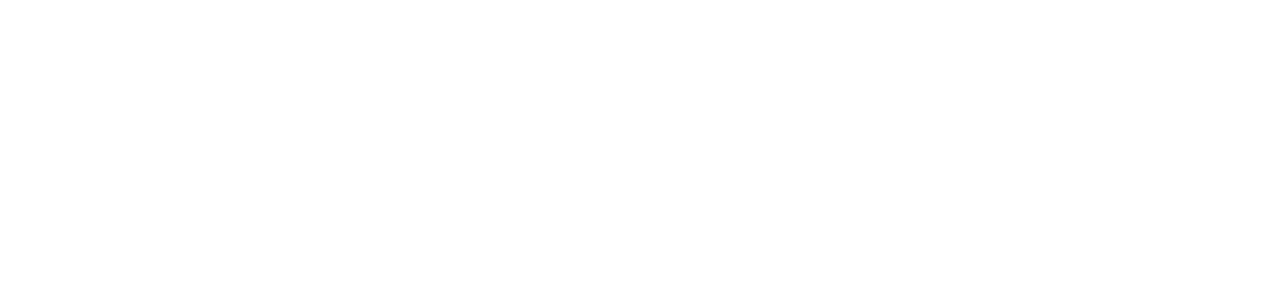
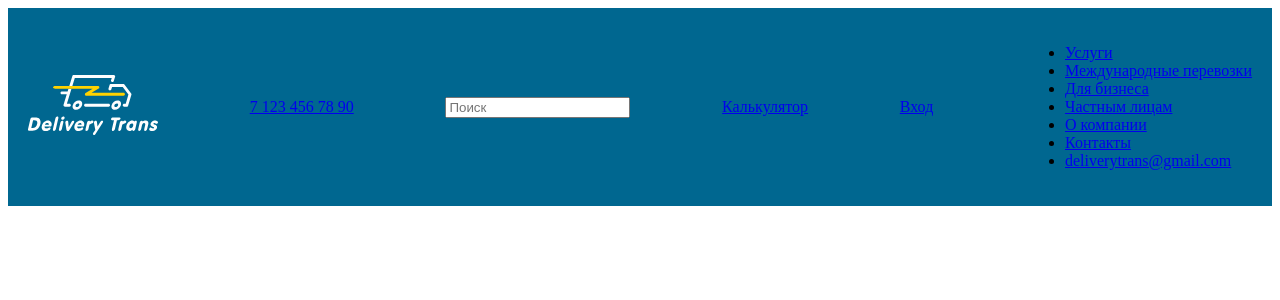
Before and after one commit to otashiy/deliery-trans, a React (Create React App) app: page / in a window 1280 px wide. Shown: the top 300 px of the page. Built offline with nearby package versions, Linux system fonts and the light colour scheme.

Commit message:
added header

```diff
--- a/src/App.js
+++ b/src/App.js
@@ -1,8 +1,13 @@
+import { BrowserRouter, Route, Routes } from "react-router-dom";
+import Home from "./pages/home/home";
+
 const App = () => {
     return (
-        <div>
-
-        </div>
+        <BrowserRouter>
+            <Routes>
+                <Route path="/" element={<Home />} />
+            </Routes>
+        </BrowserRouter>
     )
 }
 
--- a/src/components/container/container.js
+++ b/src/components/container/container.js
@@ -1,6 +1,6 @@
 const Container = ({ className, children }) => {
     return (
-        <div className={`container` + className}>
+        <div className={`container ` + className}>
             {children}
         </div>
     )
--- a/src/components/container/container.scss
+++ b/src/components/container/container.scss
@@ -0,0 +1,5 @@
+.container {
+    max-width: 1500px;
+    margin: 0 auto;
+    padding: 0 20px;
+}
--- /dev/null
+++ b/src/components/header/header.js
@@ -0,0 +1,30 @@
+import Container from "../container/container";
+import logo from "../../assets/images/site-logo.svg";
+import { Link } from "react-router-dom";
+import "./header.scss";
+import Navbar from "../navbar/navbar";
+
+const Header = () => {
+    return (
+        <header className="header">
+            <Container className="header__container">
+            <a className="header__link" href="/">
+                <img src={logo} alt="site logo" width={130} height={60} />
+            </a>
+
+            <a className="header__link-tel" href="tel:71234567890">7 123 456 78 90</a>
+
+            <form action="#">
+                <input type="search" name="search" placeholder="Поиск"  />
+            </form>
+
+            <Link to="/calculate">Калькулятор</Link>
+            <Link to="/login">Вход</Link>
+
+            <Navbar />
+       </Container>
+        </header>
+    )
+}
+
+export default Header;
--- /dev/null
+++ b/src/components/header/header.scss
@@ -0,0 +1,11 @@
+.header {
+    background-color: #006790;
+    padding: 20px 0;
+}
+
+.header__container {
+    display: flex;
+    align-items: center;
+    justify-content: space-between;
+    padding: 0 20px;
+}
--- /dev/null
+++ b/src/components/navbar/navbar.js
@@ -0,0 +1,35 @@
+import { Link } from "react-router-dom";
+
+const Navbar = () => {
+    return (
+        <>
+        <nav className="navbar">
+            <ul className="navbar__list">
+                <li className="navbar__item">
+                    <Link className="navbar__item-link">Услуги</Link>
+                </li>
+                <li className="navbar__item">
+                    <Link className="navbar__item-link">Международные перевозки</Link>
+                </li>
+                <li className="navbar__item">
+                    <Link className="navbar__item-link">Для бизнеса</Link>
+                </li>
+                <li className="navbar__item">
+                    <Link className="navbar__item-link">Частным лицам</Link>
+                </li>
+                <li className="navbar__item">
+                    <Link className="navbar__item-link">О компании</Link>
+                </li>
+                <li className="navbar__item">
+                    <Link className="navbar__item-link">Контакты</Link>
+                </li>
+                <li className="navbar__item">
+                    <a className="navbar__item-link" href="https://deliverytrans@gmail.com">deliverytrans@gmail.com</a>
+                </li>
+            </ul>
+        </nav>
+        </>
+    )
+}
+
+export default Navbar;
--- /dev/null
+++ b/src/components/navbar/navbar.scss
@@ -0,0 +1,22 @@
+.navbar {
+    background-color: #028BC1;
+}
+
+.navbar__list {
+    display: flex;
+    align-items: center;
+    justify-content: space-between;
+    flex-wrap: wrap;
+}
+
+.navbar__item {
+    margin-right: 20px;
+
+    &:last-child {
+        margin-right: 0;
+    }
+}
+
+.navbar__item-link {
+    color: #fff;
+}
--- /dev/null
+++ b/src/pages/home/home.js
@@ -0,0 +1,14 @@
+import Header from "../../components/header/header";
+
+
+const Home = () => {
+    return (
+
+      <>
+       <Header />
+      </>
+
+    )
+}
+
+export default Home;
```
Also changed, not shown: src/assets/images/site-logo.svg (added), src/pages/home/home.scss (added).
